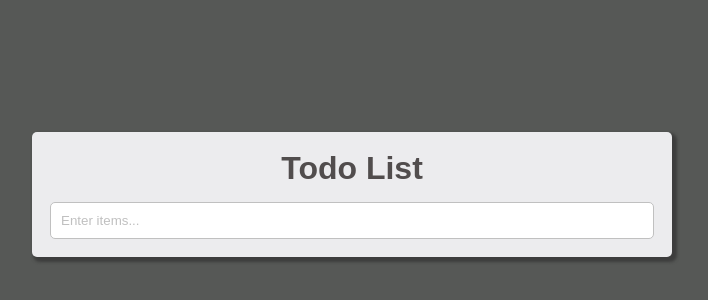
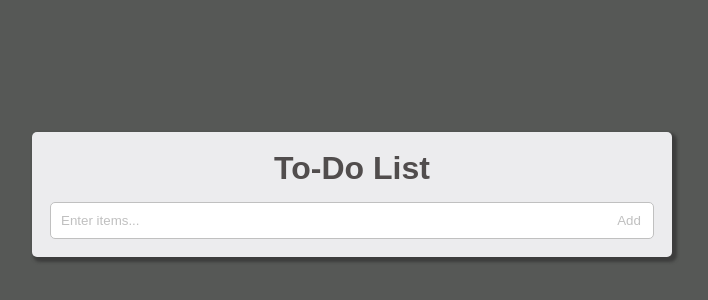
Before and after one commit to Shahadkariyambath/brr_assessment_todoList, a React (Vite) app: page / in a window 1280 px wide. Shown: the part 198-498 px from the top of the page, without its empty margins (288-996 px from the left). Built offline with nearby package versions, Linux system fonts and the light colour scheme.

Commit message:
Added add button to add items and implemented localStorage to store the list

```diff
--- a/index.html
+++ b/index.html
@@ -2,14 +2,13 @@
 <html lang="en">
   <head>
     <meta charset="UTF-8" />
-    <link
+    <!-- <link
       href="https://cdnjs.cloudflare.com/ajax/libs/font-awesome/5.15.4/css/all.min.css"
       rel="stylesheet"
-    />
-
+    /> -->
     <link rel="icon" type="image/svg+xml" href="./src/image/icon/tlIcon.png" />
     <meta name="viewport" content="width=device-width, initial-scale=1.0" />
-    <title>Todo List</title>
+    <title>To-Do List</title>
   </head>
   <body>
     <div id="root"></div>
--- a/package.json
+++ b/package.json
@@ -10,6 +10,7 @@
     "preview": "vite preview"
   },
   "dependencies": {
+    "@fortawesome/fontawesome-free": "^6.5.1",
     "react": "^18.2.0",
     "react-dom": "^18.2.0"
   },
--- a/src/component/todoApp.css
+++ b/src/component/todoApp.css
@@ -8,15 +8,13 @@ body{
     height: 100vh;
 }
 
-
 .todo-container {
     width: 50vw;
     text-align: center;
     max-height: 90vh;
 }
 
-
-.input-section{
+.input-container{
     position: sticky;
     top: 0;
     z-index: 1;
@@ -26,13 +24,32 @@ body{
     box-shadow:  3px 3px 3px 2px #373737cc;
 }
 
-.input-section h1 {
+.input-container h1 {
     margin: 0;
     margin-bottom: 15px;
     color: #514d4d;
 }
 
-.input-section input{
+.input-container .input-section {
+    position: relative;
+}
+
+.input-container .input-section button{
+    position: absolute;
+    right: 0;
+    top: 0;
+    bottom: 0;
+    width: 50px;
+    background: transparent;
+    border: none;
+    cursor: pointer;
+    color: silver;
+}
+
+.input-container .input-section button:hover{
+    color: white;
+}
+.input-container input{
     border-radius: 5px;
     border: 1px solid silver;
     width: 100%;
@@ -40,7 +57,7 @@ body{
     box-sizing: border-box;
 }
 
-.input-section input::placeholder {
+.input-container input::placeholder {
     color:silver;
 }
 
@@ -87,15 +104,12 @@ ul li .value{
     cursor: pointer;
   }
 
-
-
-
 @media screen and (max-width: 600px) {
     body{
         align-items: normal;
         margin: 20px;
     }
     .todo-container {
-        width: 90vw; /* Adjust width for smaller screens */
+        width: 90vw;
     }
 }
--- a/src/component/todoApp.jsx
+++ b/src/component/todoApp.jsx
@@ -1,4 +1,5 @@
 import React, { useState, useEffect } from "react";
+import "@fortawesome/fontawesome-free/css/all.css";
 import "./todoApp.css";
 
 export default function todoApp() {
@@ -57,9 +58,10 @@ export default function todoApp() {
 
   return (
     <div className="todo-container">
-      <form className="input-section" onSubmit={submitList}>
-        <h1>Todo List</h1>
+      <form className="input-container" onSubmit={submitList}>
+        <h1>To-Do List</h1>
 
+        <div className="input-section">
           <input
             type="text"
             name="input"
@@ -67,18 +69,20 @@ export default function todoApp() {
             onChange={handleChange}
             placeholder="Enter items..."
           />
+          <button type="submit">Add</button>
+        </div>
       </form>
       <ul>
         {todo &&
-          todo.map((value, index) => (
+          todo.map(({ list, checked }, index) => (
             <li key={index}>
               <div className="list-section">
                 <input
                   type="checkbox"
-                  checked={value.checked}
+                  checked={checked}
                   onChange={() => toggleChecked(index)}
                 />
-                <div className="value">{value.list}</div>
+                <div className="value">{list}</div>
               </div>
               <div className="action-bar">
                 <i className="fas fa-edit" onClick={() => editItem(index)}></i>
```
Also changed, not shown: 1 other file (tests, documents, lock files or other folders). Lines whose indentation alone changed are shown as unchanged.
